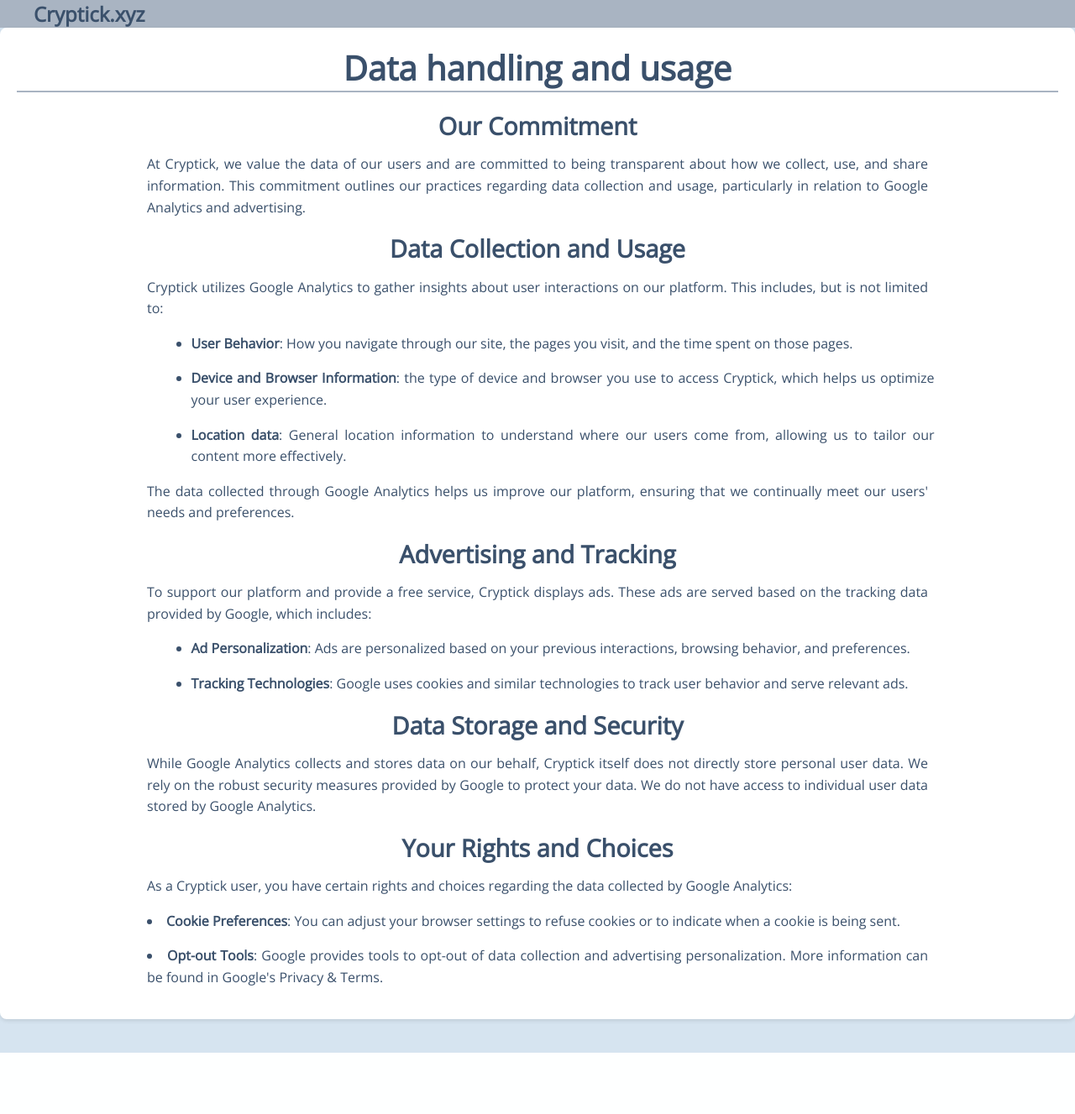
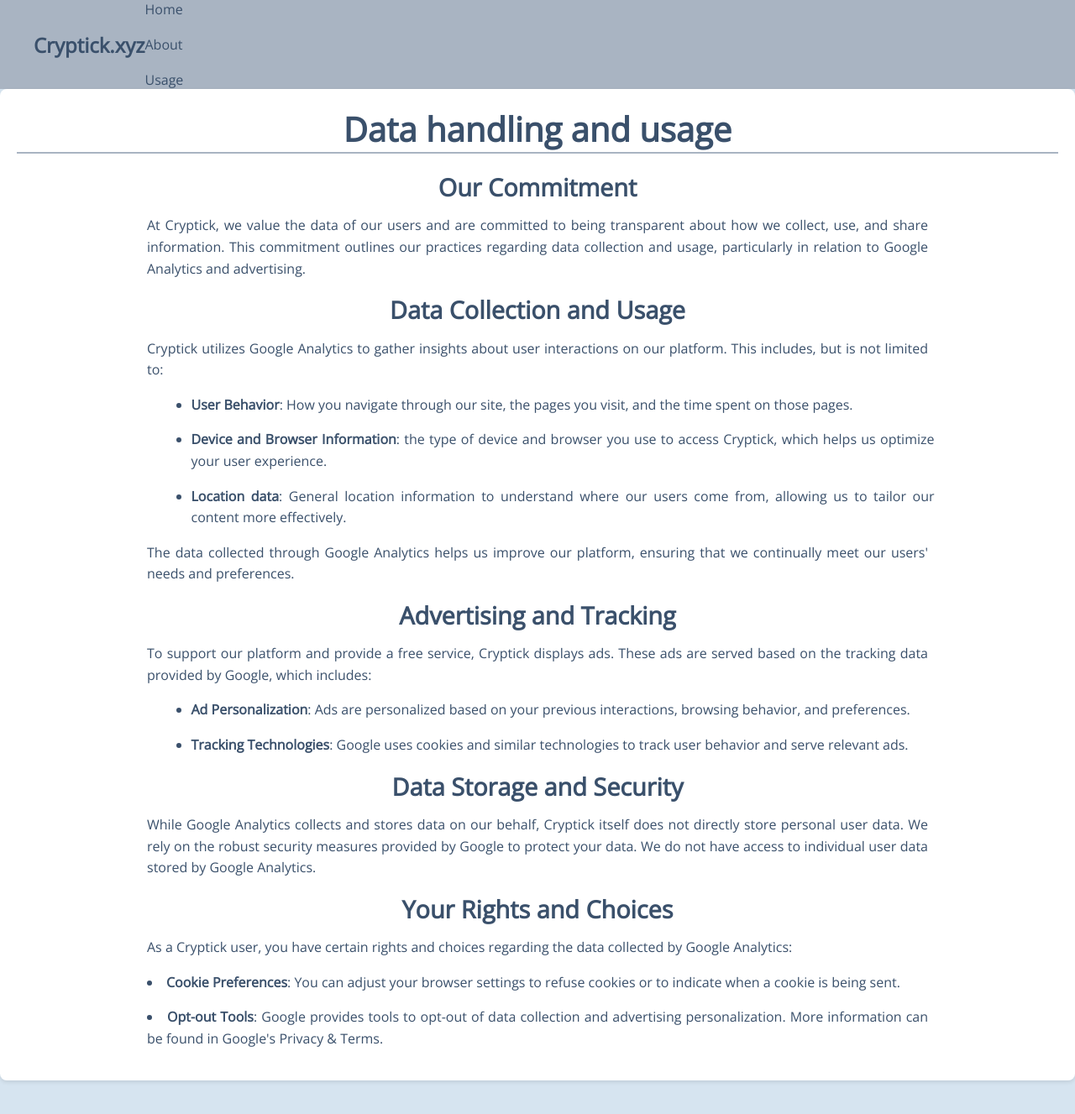
Before and after one commit to dwarfdrizzle/crypto_scraper_ver2.0, a Flask app: page /dhu in a window 1280 px wide. Shown: the whole page at 84% size. Before the commit the page ends 1254 px from the top, so only its background shows below. Run offline with Flask 3, Linux system fonts and the light colour scheme.

Commit message:
consolidated small and large screens

```diff
--- a/frontend/static/css/styles.css
+++ b/frontend/static/css/styles.css
@@ -291,7 +291,7 @@ a:hover, .nav-list li a:hover, .button-primary:hover {
 }
 
 
-
+/* For larger screens */
 @media (min-width: 768px) {
   .hero-section {
     padding-top: 0; /* If the navbar is not fixed, you can remove the padding-top at larger screens */
@@ -301,23 +301,16 @@ a:hover, .nav-list li a:hover, .button-primary:hover {
     background-color: var(--secondary-bg-color);
     --nav-height: 80px; /* Adjust the value if the navbar height changes on larger screens */
   }
+
   .nav-list {
-    display: none; /* Hide nav links initially */
+    display: flex; /* Hide nav links initially */
     flex-direction: column; /* Stack the links vertically */
     width: 100%;
     /* Additional responsive styling */
   }
 
-  .nav-list.active {
-    display: flex; /* Show nav links when active */
-  }
-
-  .info-section p {
+  .info-section p, .info-section li {
     max-width: 75%; /* Narrower on larger screens */
-  }
-
-  .info-section li {
-    max-width: 75%;
   }
 
   .exchange-rankings table {
@@ -357,6 +350,7 @@ a:hover, .nav-list li a:hover, .button-primary:hover {
    }
 
   .nav-list.active {
+    display: flex;
     transform: translateY(0); /* Dropdown in view */
   }
   .nav-list.active li {
```
